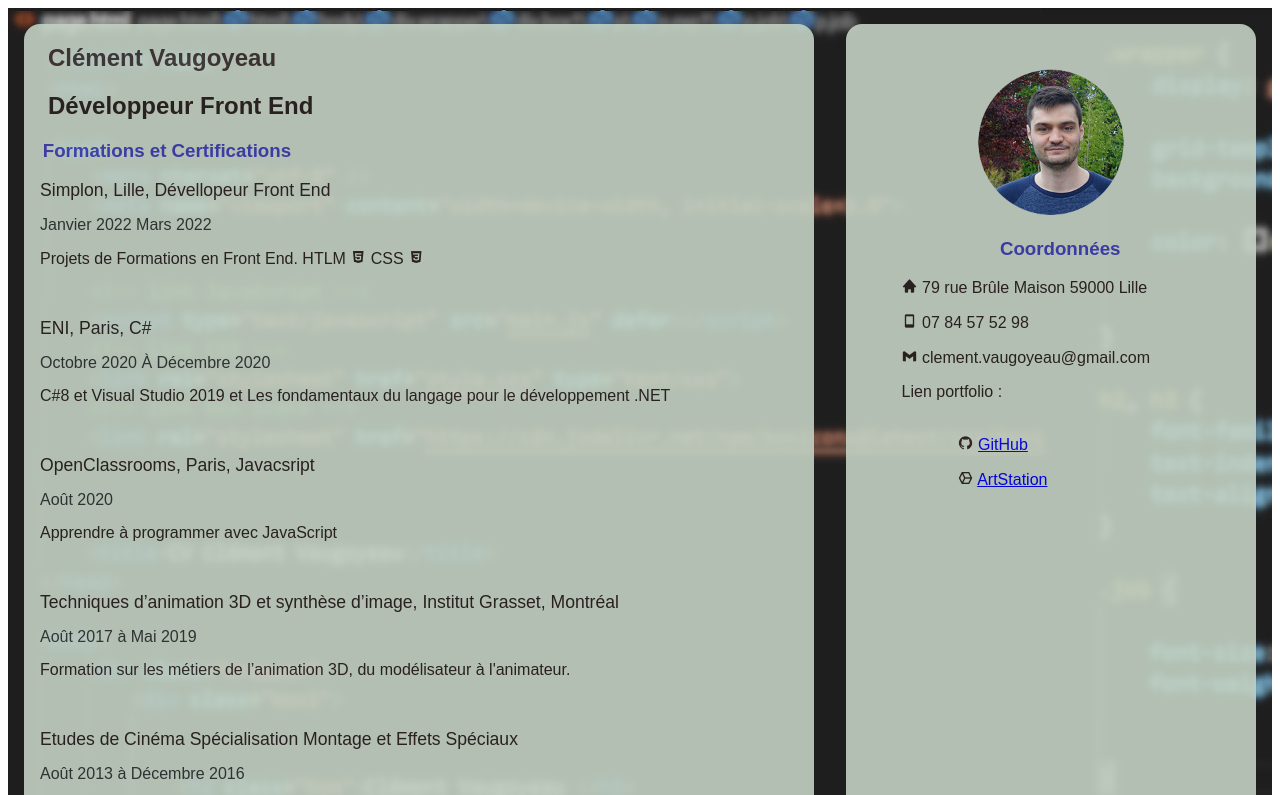
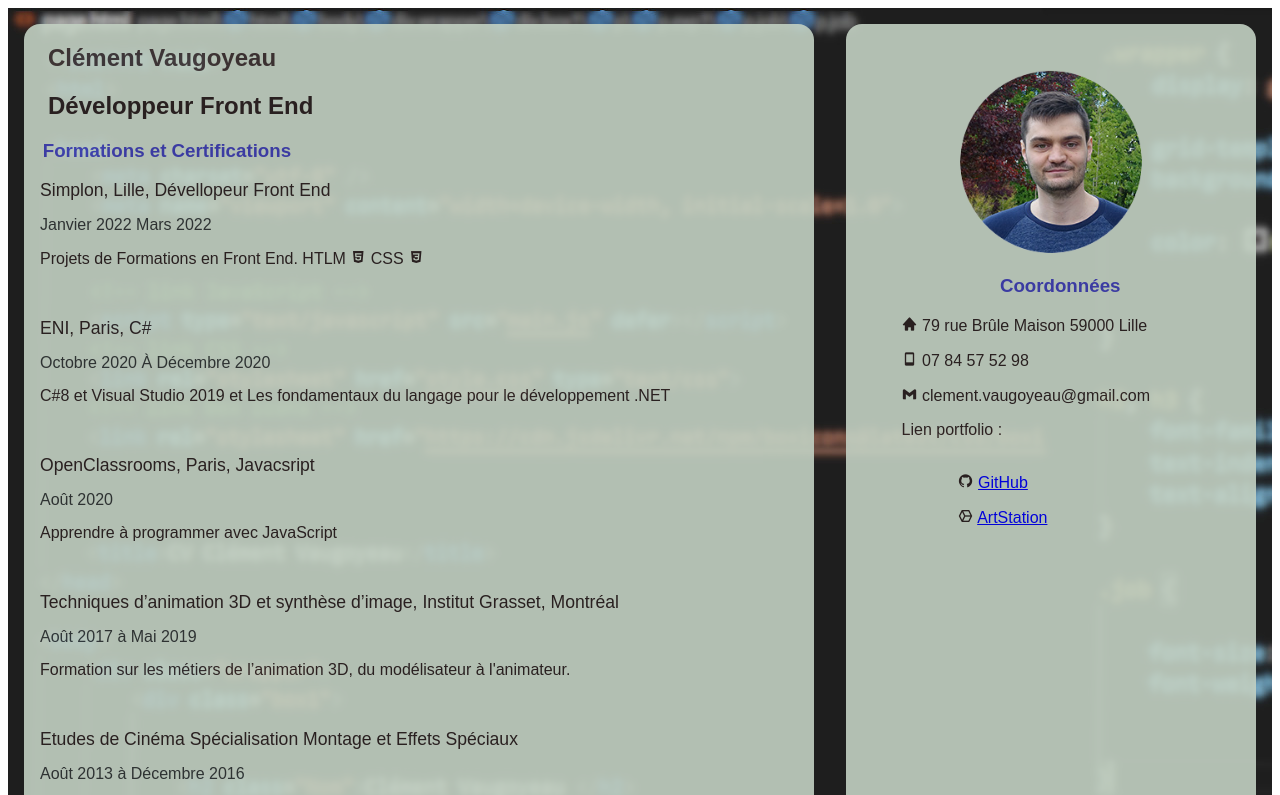
Before and after one commit to ClementVaugoyeau/cv-ligne, a website: page index.html in a window 1280 px wide. Shown: the top 795 px of the page. Drawn offline with nearby package versions, Linux system fonts and the light colour scheme.

Commit message:
new commit

```diff
--- a/index.html
+++ b/index.html
@@ -85,7 +85,7 @@
         <div class="box2">
             <div class="photo">
 
-                <img src="\images\photoCvMini.png" width="200">
+                <img src="https://github.com/ClementVaugoyeau/cv-ligne/blob/master/images/photoCvMini.png?raw=true" width="250">
 
             </div>
 
--- a/style.css
+++ b/style.css
@@ -8,7 +8,7 @@
     display: grid;
     grid-template-columns: 1fr 35%;
 
-    background-image: url('../images/backgroundCodeBlur.jpg');
+    background-image: url('https://github.com/ClementVaugoyeau/cv-ligne/blob/master/images/backgroundCodeBlur.jpg?raw=true');
     color: rgb(43, 33, 33);
 }
 
```
